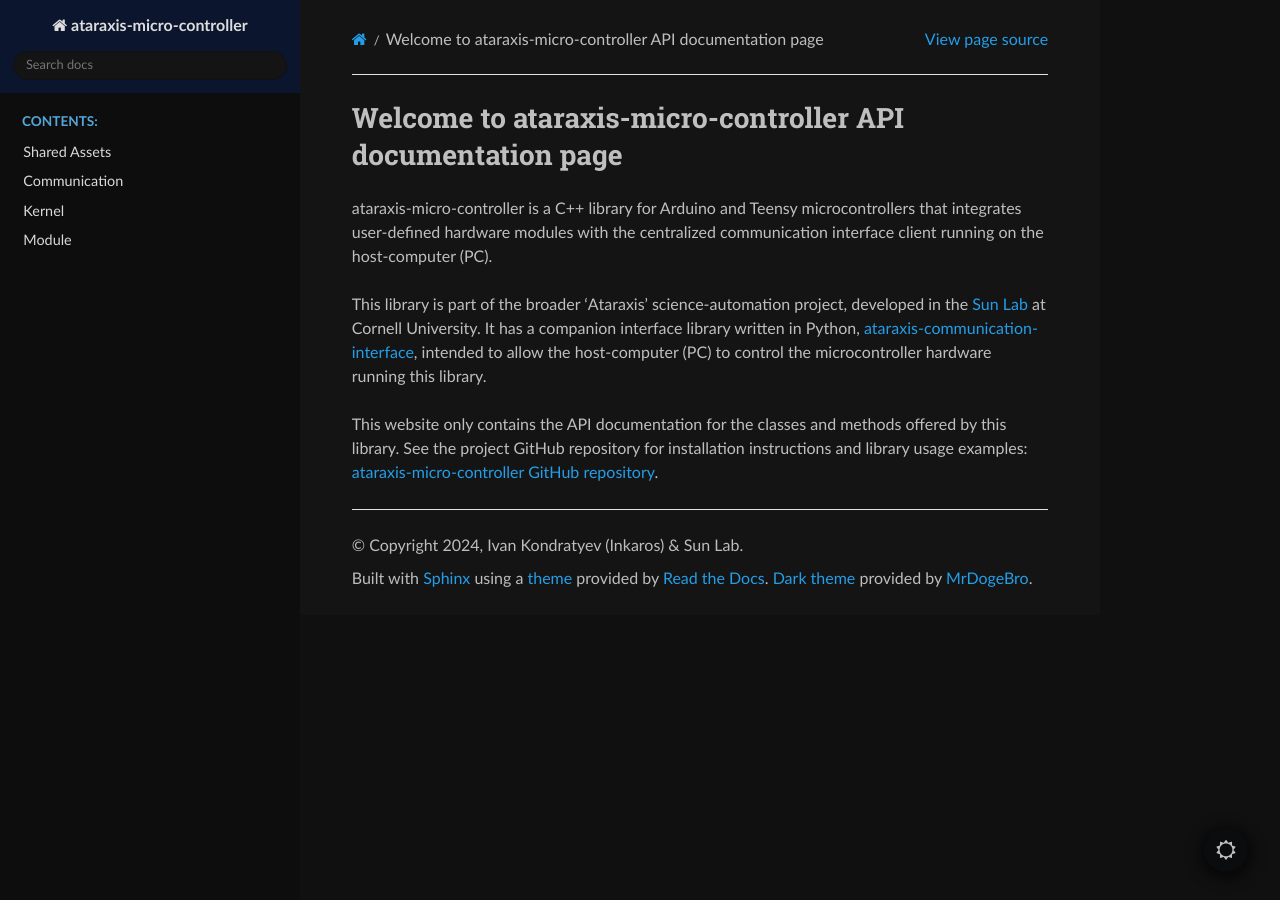
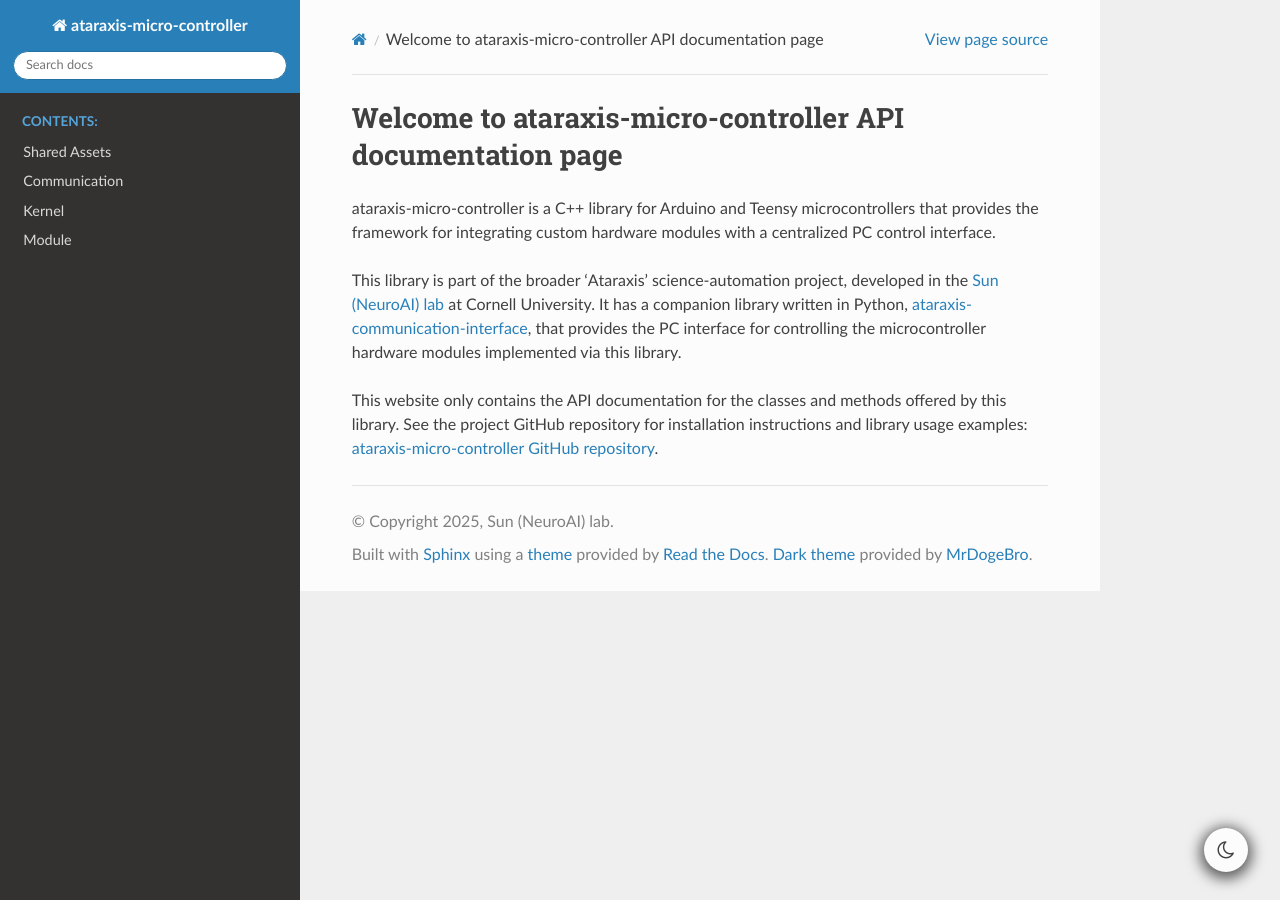
Before and after one commit to Sun-Lab-NBB/ataraxis-micro-controller, a Sphinx documentation site: the page built from docs/source/welcome.rst, in a window 1280 px wide. Built offline with Sphinx 7.4.7 and the Read the Docs theme 3.1.0, drawn with Linux system fonts in a browser that asks for light colours.

Commit message:
Refactored the library metadata and shared assets files
-- Streamlined the documentation of the shared assets file
-- Adjusted the references to the TransportLayer class to match the 2.0.0 API
-- Adjusted the library (short) description to better reflect the purpose of the library

```diff
--- a/docs/source/conf.py
+++ b/docs/source/conf.py
@@ -3,9 +3,9 @@
 # -- Project information -----------------------------------------------------
 project = 'ataraxis-micro-controller'
 # noinspection PyShadowingBuiltins
-copyright = '2024, Ivan Kondratyev (Inkaros) & Sun Lab'
-authors = ['Ivan Kondratyev (Inkaros)', 'Jasmine Si']
-release = '1.0.0'
+copyright = '2025, Sun (NeuroAI) lab'
+authors = ['Ivan Kondratyev', 'Jasmine Si']
+release = '2.0.0'
 
 # -- General configuration ---------------------------------------------------
 extensions = [
@@ -27,5 +27,8 @@ breathe_doxygen_config_options = {
     'PREDEFINED': 'PACKED_STRUCT='
 }
 
+# Disables the dark mode by default.
+default_dark_mode = False
+
 # -- Options for HTML output -------------------------------------------------
 html_theme = 'sphinx_rtd_theme'  # Directs sphinx to use RTD theme
--- a/docs/source/welcome.rst
+++ b/docs/source/welcome.rst
@@ -1,13 +1,13 @@
 Welcome to ataraxis-micro-controller API documentation page
 ===========================================================
 
-ataraxis-micro-controller is a C++ library for Arduino and Teensy microcontrollers that integrates user-defined hardware
-modules with the centralized communication interface client running on the host-computer (PC).
+ataraxis-micro-controller is a C++ library for Arduino and Teensy microcontrollers that provides the framework for
+integrating custom hardware modules with a centralized PC control interface.
 
 This library is part of the broader 'Ataraxis' science-automation project, developed in the
-`Sun Lab <https://neuroai.github.io/sunlab/>`_ at Cornell University. It has a companion interface library written in
-Python, `ataraxis-communication-interface <https://github.com/Sun-Lab-NBB/ataraxis-communication-interface>`_, intended
-to allow the host-computer (PC) to control the microcontroller hardware running this library.
+`Sun (NeuroAI) lab <https://neuroai.github.io/sunlab/>`_ at Cornell University. It has a companion library written in
+Python, `ataraxis-communication-interface <https://github.com/Sun-Lab-NBB/ataraxis-communication-interface>`_, that
+provides the PC interface for controlling the microcontroller hardware modules implemented via this library.
 
 This website only contains the API documentation for the classes and methods offered by this library. See the project
 GitHub repository for installation instructions and library usage examples:
@@ -15,4 +15,4 @@ GitHub repository for installation instructions and library usage examples:
 
 .. _`ataraxis-communication-interface`: https://github.com/Sun-Lab-NBB/ataraxis-communication-interface
 .. _`ataraxis-micro-controller GitHub repository`: https://github.com/Sun-Lab-NBB/ataraxis-micro-controller
-.. _`Sun Lab`: https://neuroai.github.io/sunlab/
+.. _`Sun (NeuroAI) lab`: https://neuroai.github.io/sunlab/
--- a/library.json
+++ b/library.json
@@ -2,7 +2,7 @@
   "$schema": "https://raw.githubusercontent.com/platformio/platformio-core/develop/platformio/assets/schema/library.json",
   "name": "ataraxis-micro-controller",
   "version": "2.0.0",
-  "description": "A C++ library for Arduino and Teensy microcontrollers that integrates user-defined hardware modules with the centralized communication interface client running on the host-computer (PC).",
+  "description": "Provides the framework for integrating custom hardware modules with a centralized PC control interface.",
   "keywords": "arduino, teensy, ataraxis, communication, serial, integration, hardware modules",
   "repository": {
     "type": "git",
@@ -36,13 +36,13 @@
     {
       "owner": "arminjo",
       "name": "digitalWriteFast",
-      "version": "^1.2.0",
+      "version": "^1.3.0",
       "platforms": ["atmelsam", "atmelavr", "teensy"]
     },
     {
       "owner": "inkaros",
       "name": "ataraxis-transport-layer-mc",
-      "version": "^1.0.3",
+      "version": "^2.0.0",
       "platforms": ["atmelsam", "atmelavr", "teensy"]
     }
   ],
```
Also changed, not shown: README.md (+4 -3 lines), 5 other files.
